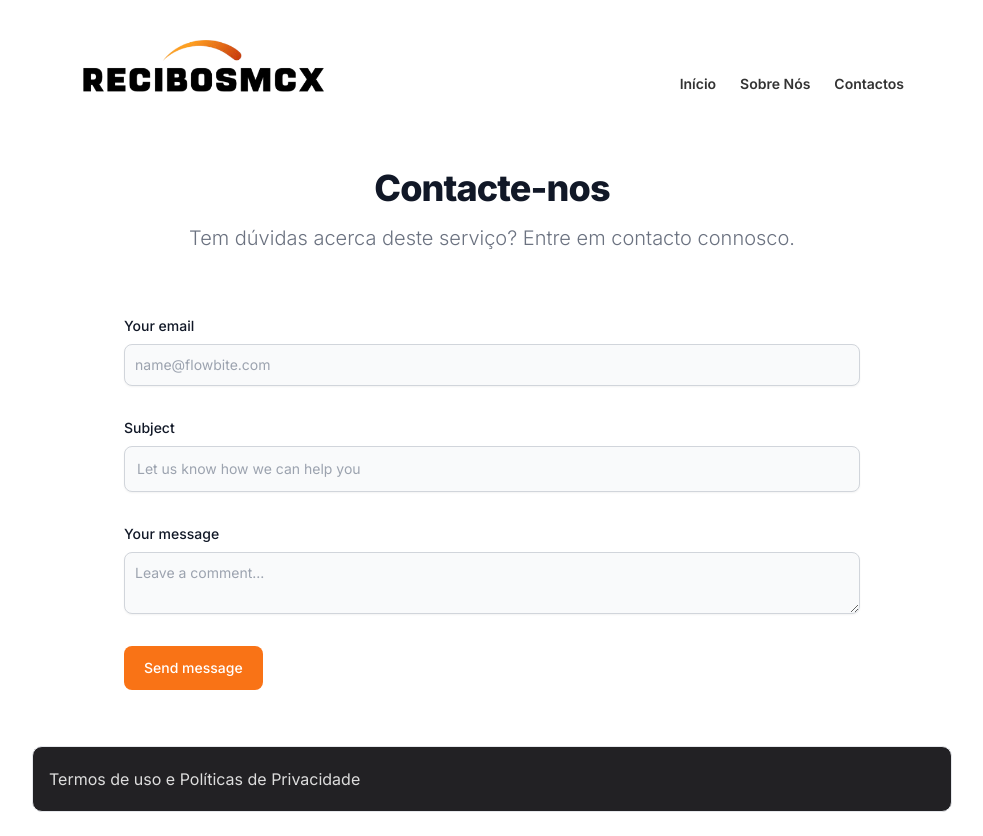
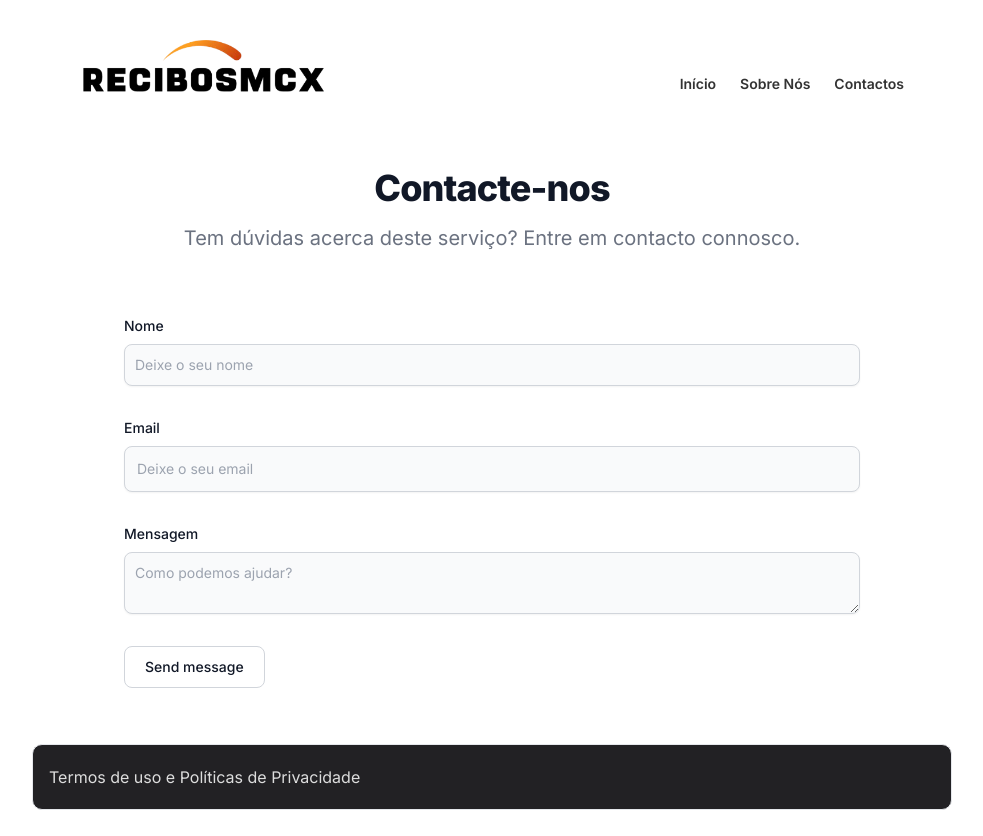
Before and after one commit to hsonhi/recibosmcx, a React (Vite) app: page /contact in a window 1280 px wide. Shown: the whole page, without its empty margins (148-1131 px from the left). Built offline with nearby package versions, Linux system fonts and the light colour scheme.

Commit message:
fix: updates on about and contact page

```diff
--- a/src/pages/About.tsx
+++ b/src/pages/About.tsx
@@ -5,11 +5,11 @@ const About = () => {
           <section className="bg-white dark:bg-gray-900">
   <div className="py-8 lg:py-8 px-4 mx-auto max-w-screen-md">
       <h2 className="mb-4 text-4xl tracking-tight font-extrabold text-center text-gray-900 dark:text-white">Sobre a RecibosMCX</h2>
-       <p className="font-light text-gray-800 dark:text-gray-400 text-[16px] text-[#333] font-normal mt-3">A RecibosMCX é uma plataforma de validação de comprovativos de transferências bancárias emitidas pelo aplicativo MULTICAIXA EXPRESS. O mesmo é um projecto pessoal que visa ser um ponto de referência na autenticidade de comprovativos a fim de evitar prejuízos fruto de transferências falsas e desonestas.</p>
-          <p className='font-light text-gray-800 dark:text-gray-400 mt-4'>Pretendemos prestar um serviço de qualidade de forma rápida, simples e totalmente confiável. A validação de comprovativos é gratuita e de acesso livre, não sendo necessário qualquer tipo de registo ou autenticação para a sua utilização.</p>
+       <p className=" text-gray-800 dark:text-gray-400 text-[16px] mt-3">A RecibosMCX é uma plataforma de validação de comprovativos de transferências bancárias emitidas pelo aplicativo MULTICAIXA EXPRESS. O mesmo é um projecto pessoal que visa ser um ponto de referência na autenticidade de comprovativos a fim de evitar prejuízos fruto de transferências falsas e desonestas.</p>
+          <p className=' text-gray-800 dark:text-gray-400 mt-4'>Pretendemos prestar um serviço de qualidade de forma rápida, simples e totalmente confiável. A validação de comprovativos é gratuita e de acesso livre, não sendo necessário qualquer tipo de registo ou autenticação para a sua utilização.</p>
 
-        <h2 className='text-[24px] mt-6'> <b>Como funciona?</b></h2>
-        <ul className="font-light text-gray-800 dark:text-gray-400  list-image-[url(./assets/images/list-icon.png)] space-y-4 mt-4 text-[#333]  list-disc list-inside">
+        <h2 className=' text-gray-800 dark:text-gray-400 text-[24px] mt-6'> <b>Como funciona?</b></h2>
+        <ul className=" text-gray-800 dark:text-gray-400  list-image-[url(./assets/images/list-icon.png)] space-y-4 mt-4 text-[#333]  list-disc list-inside">
         <li>
          <b>Adicionar documento</b>
           <ol className="ps-5 mt-2 space-y-1 list-decimal list-inside">
@@ -27,8 +27,8 @@ const About = () => {
         </li>
         </ul>
 
-        <h2 className='text-[24px] mt-6'> <b>Webservice</b></h2>
-          <p className="text-[16px] text-[#333] font-normal mt-3">Oferecemos uma API de forma gratuita para automatizar tarefas exigentes, a mesma dispõe de alta disponibilidade e baixa latência.</p>
+        <h2 className=' text-gray-800 dark:text-gray-400 text-[24px] mt-6'> <b>Webservice</b></h2>
+          <p className=" text-gray-800 dark:text-gray-400 text-[16px] mt-3">Oferecemos uma API de forma gratuita para automatizar tarefas exigentes, a mesma dispõe de alta disponibilidade e baixa latência.</p>
         </div>
         </section>
     );
--- a/src/pages/Contact.tsx
+++ b/src/pages/Contact.tsx
@@ -5,21 +5,21 @@ const Contact = () => {
      <section className="bg-white dark:bg-gray-900">
   <div className="py-8 lg:py-8 px-4 mx-auto max-w-screen-md">
       <h2 className="mb-4 text-4xl tracking-tight font-extrabold text-center text-gray-900 dark:text-white">Contacte-nos</h2>
-      <p className="mb-8 lg:mb-16 font-light text-center text-gray-500 dark:text-gray-400 sm:text-xl">Tem dúvidas acerca deste serviço? Entre em contacto connosco.</p>
+      <p className="mb-8 lg:mb-16  text-center text-gray-500 dark:text-gray-400 sm:text-xl">Tem dúvidas acerca deste serviço? Entre em contacto connosco.</p>
       <form action="#" className="space-y-8">
           <div>
-              <label className="block mb-2 text-sm font-medium text-gray-900 dark:text-gray-300">Your email</label>
-              <input type="email" id="email" className="shadow-sm bg-gray-50 border border-gray-300 text-gray-900 text-sm rounded-lg focus:ring-primary-500 focus:border-primary-500 block w-full p-2.5 dark:bg-gray-700 dark:border-gray-600 dark:placeholder-gray-400 dark:text-white dark:focus:ring-primary-500 dark:focus:border-primary-500 dark:shadow-sm-light" placeholder="name@flowbite.com" required/>
+              <label className="block mb-2 text-sm font-medium text-gray-900 dark:text-gray-300">Nome</label>
+              <input type="text" id="text" className="shadow-sm bg-gray-50 border border-gray-300 text-gray-900 text-sm rounded-lg focus:ring-primary-500 focus:border-primary-500 block w-full p-2.5 dark:bg-gray-700 dark:border-gray-600 dark:placeholder-gray-400 dark:text-white dark:focus:ring-primary-500 dark:focus:border-primary-500 dark:shadow-sm-light" placeholder="Deixe o seu nome" required/>
           </div>
           <div>
-              <label  className="block mb-2 text-sm font-medium text-gray-900 dark:text-gray-300">Subject</label>
-              <input type="text" id="subject" className="block p-3 w-full text-sm text-gray-900 bg-gray-50 rounded-lg border border-gray-300 shadow-sm focus:ring-primary-500 focus:border-primary-500 dark:bg-gray-700 dark:border-gray-600 dark:placeholder-gray-400 dark:text-white dark:focus:ring-primary-500 dark:focus:border-primary-500 dark:shadow-sm-light" placeholder="Let us know how we can help you" required/>
+              <label  className="block mb-2 text-sm font-medium text-gray-900 dark:text-gray-300">Email</label>
+              <input type="email" id="email" className="block p-3 w-full text-sm text-gray-900 bg-gray-50 rounded-lg border border-gray-300 shadow-sm focus:ring-primary-500 focus:border-primary-500 dark:bg-gray-700 dark:border-gray-600 dark:placeholder-gray-400 dark:text-white dark:focus:ring-primary-500 dark:focus:border-primary-500 dark:shadow-sm-light" placeholder="Deixe o seu email" required/>
           </div>
           <div className="sm:col-span-2">
-              <label  className="block mb-2 text-sm font-medium text-gray-900 dark:text-gray-400">Your message</label>
-              <textarea id="message"  className="block p-2.5 w-full text-sm text-gray-900 bg-gray-50 rounded-lg shadow-sm border border-gray-300 focus:ring-primary-500 focus:border-primary-500 dark:bg-gray-700 dark:border-gray-600 dark:placeholder-gray-400 dark:text-white dark:focus:ring-primary-500 dark:focus:border-primary-500" placeholder="Leave a comment..."></textarea>
+              <label  className="block mb-2 text-sm font-medium text-gray-900 dark:text-gray-400">Mensagem</label>
+              <textarea id="message"  className="block p-2.5 w-full text-sm text-gray-900 bg-gray-50 rounded-lg shadow-sm border border-gray-300 focus:ring-primary-500 focus:border-primary-500 dark:bg-gray-700 dark:border-gray-600 dark:placeholder-gray-400 dark:text-white dark:focus:ring-primary-500 dark:focus:border-primary-500" placeholder="Como podemos ajudar?" required></textarea>
           </div>
-          <button type="submit" className=" bg-orange-500 py-3 px-5 text-sm font-medium text-center text-white rounded-lg bg-primary-700 sm:w-fit hover:bg-primary-800 focus:ring-4 focus:outline-none focus:ring-primary-300 dark:bg-primary-600 dark:hover:bg-primary-700 dark:focus:ring-primary-800">Send message</button>
+          <button type="submit" className="text-gray-900 bg-white border border-gray-300 focus:outline-none hover:bg-gray-100 focus:ring-4 focus:ring-gray-100 font-medium rounded-lg text-sm px-5 py-2.5 me-2 mb-2 dark:bg-gray-800 dark:text-white dark:border-gray-600 dark:hover:bg-gray-700 dark:hover:border-gray-600 dark:focus:ring-gray-700">Send message</button>
       </form>
   </div>
 </section>
```
